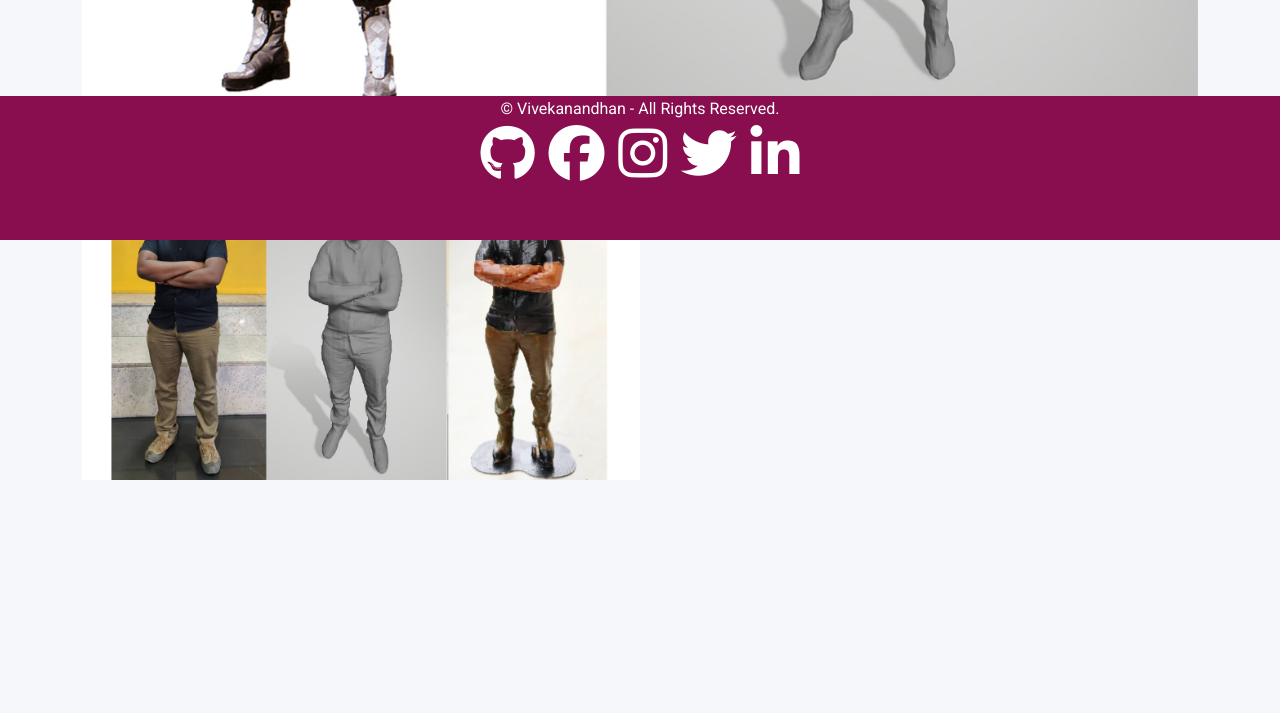
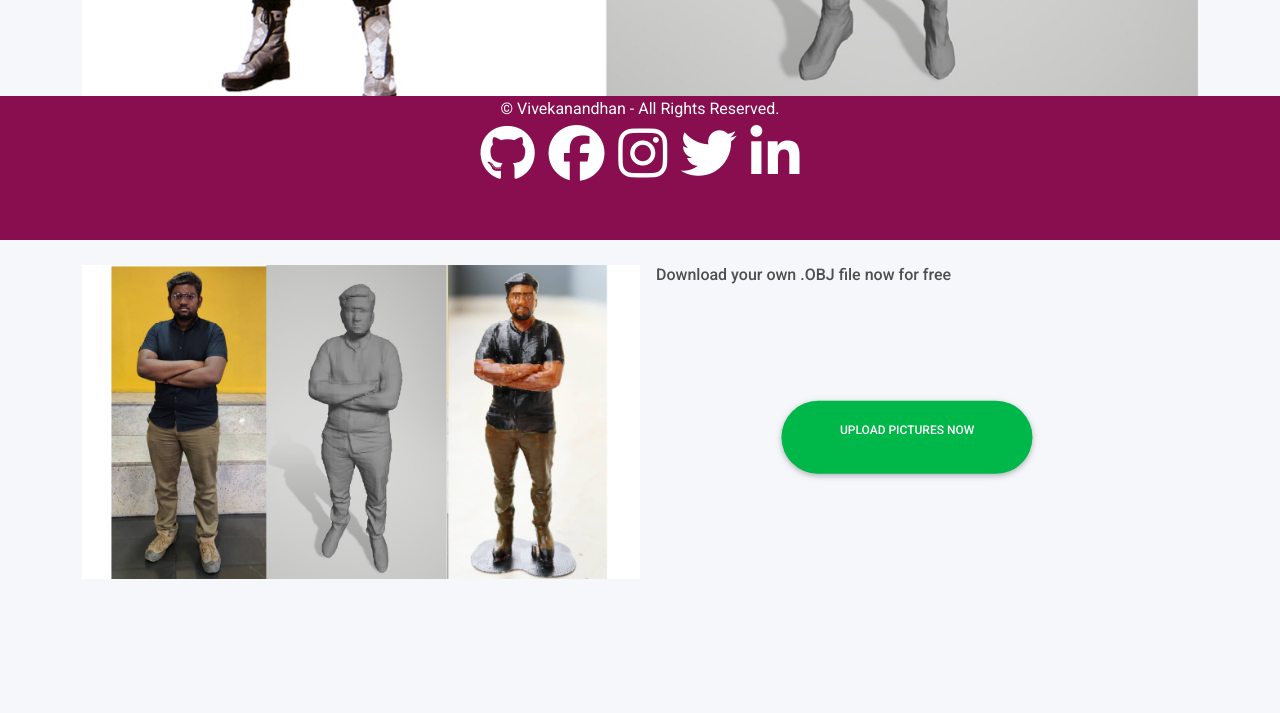
Before and after one commit to VivekanandhanD/mupparimanam.in, a Django app: page / in a window 1280 px wide. Shown: the part 560-1273 px from the top of the page. Before the commit the page ends 1040 px from the top, so only its background shows below. Run offline with Django 3.2, Linux system fonts and the light colour scheme; some libraries are stand-ins or nearby versions.

Commit message:
job handling

```diff
--- a/web/forms.py
+++ b/web/forms.py
@@ -50,7 +50,8 @@ class SignUpForm(UserCreationForm):
 
 class FileUploadForm(forms.ModelForm):
     file = forms.FileField(
-        widget=forms.ClearableFileInput(attrs={'class': 'form-control'})
+        widget=forms.ClearableFileInput(attrs={'class': 'form-control', 'accept': 'image/jpg'}),
+        help_text="Allowed file format - .jpg",
     )
 
     def save(self, commit=True):
--- a/web/models.py
+++ b/web/models.py
@@ -2,6 +2,7 @@ import uuid
 from datetime import datetime
 
 from django.conf import settings
+from django.core.validators import FileExtensionValidator
 from django.db import models
 from phonenumber_field.modelfields import PhoneNumberField
 
@@ -33,7 +34,8 @@ class JobsHistory(models.Model):
 
 
 class Files(models.Model):
-    file = models.FileField(upload_to="web/static/uploads/%Y/%m/%d/", default='', blank=False)
+    file = models.FileField(upload_to="web/static/uploads/%Y/%m/%d/", default='', blank=False,
+                            validators=[FileExtensionValidator(allowed_extensions=['jpg'])])
 
 
 class JobFiles(models.Model):
--- a/web/templates/index.html
+++ b/web/templates/index.html
@@ -84,6 +84,10 @@
   </button>
 </div>
 <!-- Carousel wrapper -->
+  <p class="mt-5">
+    Convert your portrait image to a 3D printable / editable 3D file (.OBJ) by simply uploading your picture and
+    download your 3D file after few minutes of process.
+  </p>
 <div id="upload-page-lin" class="row g-0 d-flex my-3">
   <div class="half-5 mt-4">
     <img
@@ -93,8 +97,9 @@
     />
   </div>
   <div class="half-4 ms-3 my-4">
-    <h6>Download your own .OBJ file now</h6>
-    <a href="/job-upload" class="mx-auto btn btn-success">Upload pictures now</a>
+    <h6>Download your own .OBJ file now for free</h6>
+    <a href="/job-upload" style="padding-top: 20px;"
+       class="btn btn-success btn-rounded position-relative top-50 start-50 translate-middle h-25 w-50">Upload pictures now</a>
   </div>
 </div>
 </div>
--- a/web/templates/job-history.html
+++ b/web/templates/job-history.html
@@ -19,10 +19,10 @@
 
     </script>
     {% endfor %}
-    <div class="row">
+    <div class="row mt-5">
         <p>
             Current quota allocated for all users is <em>5</em> Jobs. Please download finished OBJ file and remove
-            un-wanted jobs before uploading new pictures.
+            any un-wanted jobs before uploading new pictures.
         </p>
     </div>
     <div class="table-responsive">
--- a/web/urls.py
+++ b/web/urls.py
@@ -8,5 +8,6 @@ urlpatterns = [
     path('login/', views.Signin.as_view(), name='login'),
     path('logout/', views.Signout.as_view(), name='logout'),
     path('job-upload/', views.JobUpload.as_view(), name='job-upload'),
-    path('job-history/', views.JobHistory.as_view(), name='job-history')
+    path('job-history/', views.JobHistory.as_view(), name='job-history'),
+    path('atmel/', views.get_jobs, name='get-jobs')
 ]
--- a/web/views.py
+++ b/web/views.py
@@ -3,6 +3,7 @@ from django.contrib.auth import authenticate, login, logout
 # from django.contrib.auth.forms import AuthenticationForm
 from django.db.models import CharField, DateField, Func, F, Value
 from django.db.models.functions import TruncDate
+from django.http import HttpResponse, JsonResponse
 from django.shortcuts import render, redirect
 from django.utils.decorators import method_decorator
 from django.contrib.auth.decorators import login_required
@@ -81,6 +82,8 @@ class JobUpload(View):
             files = JobFiles.objects.create(job=job, files=form_id)
             return redirect("job-history")
         else:
+            for err in form.errors:
+                messages.error(request, form.errors[err])
             return render(request, self.template_name, {'form': form})
 
 
@@ -101,3 +104,19 @@ class JobHistory(View):
         job.remove_status = 1
         job.save()
         return redirect("job-history")
+
+
+def get_jobs(request):
+    if request.method == 'GET':
+        key = request.GET['k']
+        if key == 'ardu':
+            job_list = JobsHistory.objects.filter(remove_status=Value(0), complete_status=Value(0)).values(
+                'job_id', 'jobfiles__files__file'
+            )
+            result = list(job_list)
+            # job_list.update(complete_status=Value(1))
+            return JsonResponse(result, safe=False)
+        else:
+            return HttpResponse("No")
+    else:
+        return HttpResponse("Fuck you")
```
Also changed, not shown: web/templates/render-upload.html (+19 -3 lines), 1 other file.
